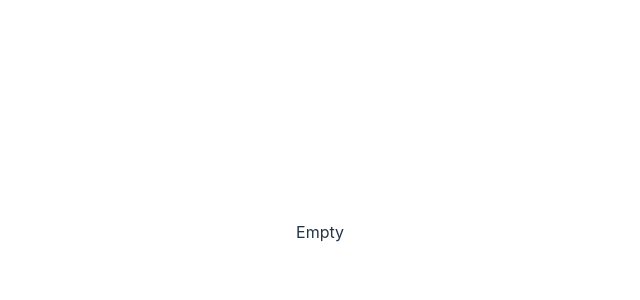
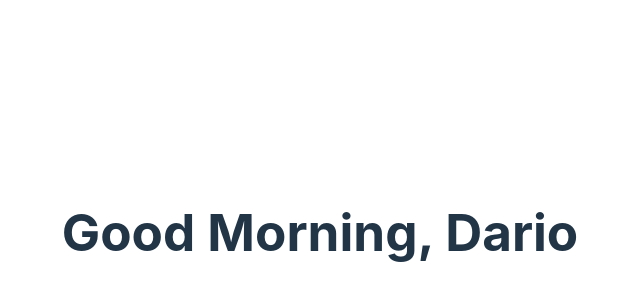
Before and after one commit to DarioArzaba/greeting-app, a React (Vite) app: page / in a window 1280 px wide. Shown: the part 168-468 px from the top of the page, without its empty margins (320-960 px from the left). Built offline with nearby package versions, Linux system fonts and the light colour scheme.

Commit message:
Add GreetingContent component

```diff
--- a/src/App.css
+++ b/src/App.css
@@ -3,46 +3,8 @@
   margin: 0 auto;
   padding: 2rem;
   text-align: center;
-
-  flex-direction: row;
-  flex: auto;
-  display: flex;
-  justify-content: space-evenly;
-  align-items: flex-end;
 }
 
-.logo {
-  height: 6em;
-  padding: 1.5em;
-  will-change: filter;
-  transition: filter 300ms;
+.container {
+  user-select: none;
 }
-.logo:hover {
-  filter: drop-shadow(0 0 2em #646cffaa);
-}
-.logo.react:hover {
-  filter: drop-shadow(0 0 2em #61dafbaa);
-}
-
-@keyframes logo-spin {
-  from {
-    transform: rotate(0deg);
-  }
-  to {
-    transform: rotate(360deg);
-  }
-}
-
-@media (prefers-reduced-motion: no-preference) {
-  a:nth-of-type(2) .logo {
-    animation: logo-spin infinite 20s linear;
-  }
-}
-
-.card {
-  padding: 2em;
-}
-
-.read-the-docs {
-  color: #888;
-}
--- a/src/App.tsx
+++ b/src/App.tsx
@@ -1,10 +1,14 @@
 import "./App.css";
 import React from "react";
+import GreetingContent from "./components/GreetingContent";
 
 const App = (): React.JSX.Element => {
   return (
     <>
-      <p>Empty</p>
+      <div className="container">
+        {/* Name Form  */}
+        <GreetingContent />
+      </div>
     </>
   );
 };
--- /dev/null
+++ b/src/components/GreetingContent.tsx
@@ -0,0 +1,25 @@
+import React from "react";
+
+class GreetingDisplay extends React.Component {
+  // Get props and set state
+  constructor(props) {
+    super(props);
+    this.state = {
+      greeting: "Good Morning",
+      name: "Dario",
+    };
+  }
+
+  render() {
+    return (
+      <div>
+        <h1>
+          {this.state.greeting}, {this.state.name}
+        </h1>
+        {/* Date */}
+      </div>
+    );
+  }
+}
+
+export default GreetingDisplay;
```
